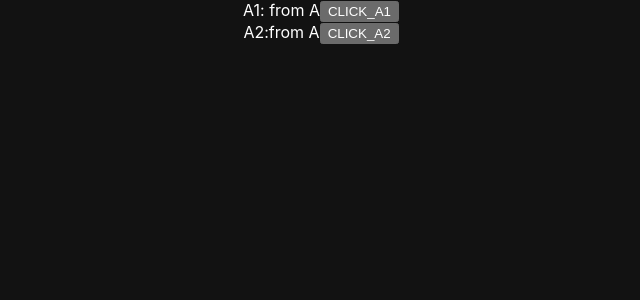
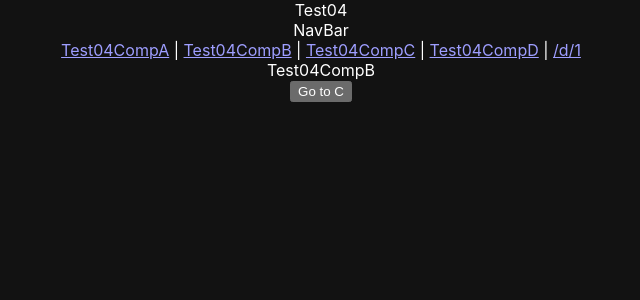
Before and after one commit to portaltek/research_react, a React (Create React App) app in the folder prime-react/02/prime-app/: page /b in a window 1280 px wide. Shown: the top 300 px of the page, without its empty margins (319-959 px from the left). Built offline with nearby package versions, Linux system fonts and the light colour scheme.

Commit message:
Test04/ReactRouter working

```diff
--- a/prime-react/02/prime-app/package.json
+++ b/prime-react/02/prime-app/package.json
@@ -12,6 +12,7 @@
     "primereact": "^8.1.1",
     "react": "^18.1.0",
     "react-dom": "^18.1.0",
+    "react-router-dom": "^6.3.0",
     "react-scripts": "5.0.1",
     "react-transition-group": "^4.4.2",
     "web-vitals": "^2.1.4"
--- a/prime-react/02/prime-app/src/App.js
+++ b/prime-react/02/prime-app/src/App.js
@@ -4,12 +4,12 @@ import React from "react";
 import "primereact/resources/themes/arya-blue/theme.css";
 import "primereact/resources/primereact.min.css";
 import "primeicons/primeicons.css";
-import { TestContextA } from "./components/test03/TestContextA";
+import { Test04 } from "./components/test04/Test04";
 
 function App() {
   return (
     <div className="App">
-      <TestContextA />
+      <Test04 />
     </div>
   );
 }
--- /dev/null
+++ b/prime-react/02/prime-app/src/components/test04/Test04.jsx
@@ -0,0 +1,20 @@
+import React from 'react'
+import {BrowserRouter} from "react-router-dom";
+
+import {Test04CompNavbar} from './Test04NavbarLinks';
+import {Test04CompNavbarRoutes} from './Test04NavbarRoutes';
+
+import Test04CtxProvider from './Test04Ctx'
+
+
+export const Test04 = () => {
+    return (
+        <Test04CtxProvider>
+            <div>Test04</div>
+            <BrowserRouter>
+                <Test04CompNavbar/>
+                <Test04CompNavbarRoutes/>
+            </BrowserRouter>
+        </Test04CtxProvider>
+    )
+}
--- /dev/null
+++ b/prime-react/02/prime-app/src/components/test04/Test04CompA.jsx
@@ -0,0 +1,9 @@
+import React from 'react'
+
+export const Test04CompA = () => {
+    return (
+        <div>
+            <div>Test04CompA</div>
+        </div>
+    )
+}
--- /dev/null
+++ b/prime-react/02/prime-app/src/components/test04/Test04CompB.jsx
@@ -0,0 +1,15 @@
+import React from 'react'
+import {useNavigate} from 'react-router-dom'
+
+export const Test04CompB = () => {
+    let nav = useNavigate()
+    return (
+        <div>
+            <div>Test04CompB</div>
+            <button onClick={
+                () => nav("/c")
+            }>Go to C</button>
+
+        </div>
+    )
+}
--- /dev/null
+++ b/prime-react/02/prime-app/src/components/test04/Test04CompC.jsx
@@ -0,0 +1,10 @@
+import React from 'react'
+
+
+export const Test04CompC = () => {
+    return (
+        <div>
+            <div>Test04CompC</div>
+        </div>
+    )
+}
--- /dev/null
+++ b/prime-react/02/prime-app/src/components/test04/Test04CompD.jsx
@@ -0,0 +1,12 @@
+import React from 'react'
+import {useParams} from 'react-router-dom'
+
+export const Test04CompD = () => {
+    let {id} = useParams()
+    return (
+        <div>
+            <div>Test04CompD : {id}</div>
+
+        </div>
+    )
+}
--- /dev/null
+++ b/prime-react/02/prime-app/src/components/test04/Test04CompError.jsx
@@ -0,0 +1,10 @@
+import React from 'react'
+
+
+export const Test04CompError = () => {
+    return (
+        <div>
+            <div>Test04CompError</div>
+        </div>
+    )
+}
--- /dev/null
+++ b/prime-react/02/prime-app/src/components/test04/Test04Ctx.jsx
@@ -0,0 +1,24 @@
+import React, {createContext, useState} from "react";
+
+export const Test04Ctx = createContext();
+
+const Test04CtxProvider = (props) => {
+    const [data, setData] = useState("from A");
+
+    const myFunction = (d) => {
+        console.log("old data: ", data);
+        console.log("new data: ", d);
+        setData(d);
+    };
+
+    return (
+        <Test04Ctx.Provider value={
+            {myFunction, data, setData}
+        }>
+            {
+            props.children
+        } </Test04Ctx.Provider>
+    );
+};
+
+export default Test04CtxProvider;
--- /dev/null
+++ b/prime-react/02/prime-app/src/components/test04/Test04NavbarLinks.jsx
@@ -0,0 +1,22 @@
+import React from "react";
+import {Link} from "react-router-dom";
+
+export const Test04CompNavbar = () => {
+
+    return (
+        <div>
+            <div>NavBar</div>
+            <nav>
+                <Link to="/">Test04CompA</Link>
+                {"  "}|{"  "}
+                <Link to="/b">Test04CompB</Link>
+                {"  "}|{"  "}
+                <Link to="/c">Test04CompC</Link>
+                {"  "}|{"  "}
+                <Link to="/d">Test04CompD</Link>
+                {"  "}|{"  "}
+                <Link to="/d/1">/d/1</Link>
+            </nav>
+        </div>
+    );
+};
--- /dev/null
+++ b/prime-react/02/prime-app/src/components/test04/Test04NavbarRoutes.jsx
@@ -0,0 +1,29 @@
+import React from "react";
+import {Routes, Route} from "react-router-dom";
+import {Test04CompA} from './Test04CompA';
+import {Test04CompB} from './Test04CompB';
+import {Test04CompC} from './Test04CompC';
+import {Test04CompD} from './Test04CompD';
+import {Test04CompError} from './Test04CompError';
+
+export const Test04CompNavbarRoutes = () => {
+
+    return (
+        <div>
+            <Routes>
+                <Route path="/"
+                    element={<Test04CompA/>}></Route>
+                <Route path="/b"
+                    element={<Test04CompB/>}></Route>
+                <Route path="/c"
+                    element={<Test04CompC/>}></Route>
+                <Route path="/d"
+                    element={<Test04CompD/>}></Route>
+                <Route path="/d/:id"
+                    element={<Test04CompD/>}></Route>
+                <Route path="*"
+                    element={<Test04CompError/>}></Route>
+            </Routes>
+        </div>
+    );
+};
```
Also changed, not shown: 2 other files (tests, documents, lock files or other folders).
